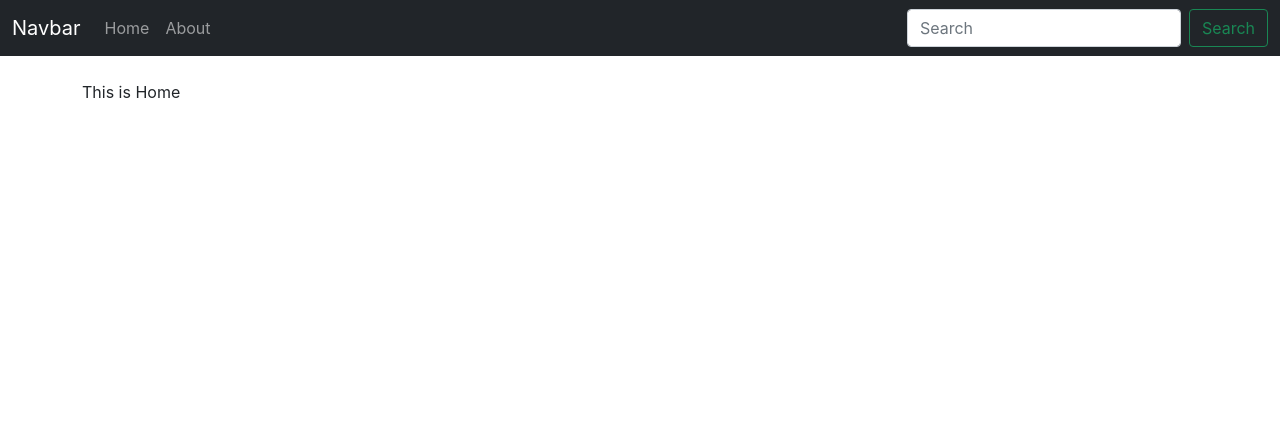
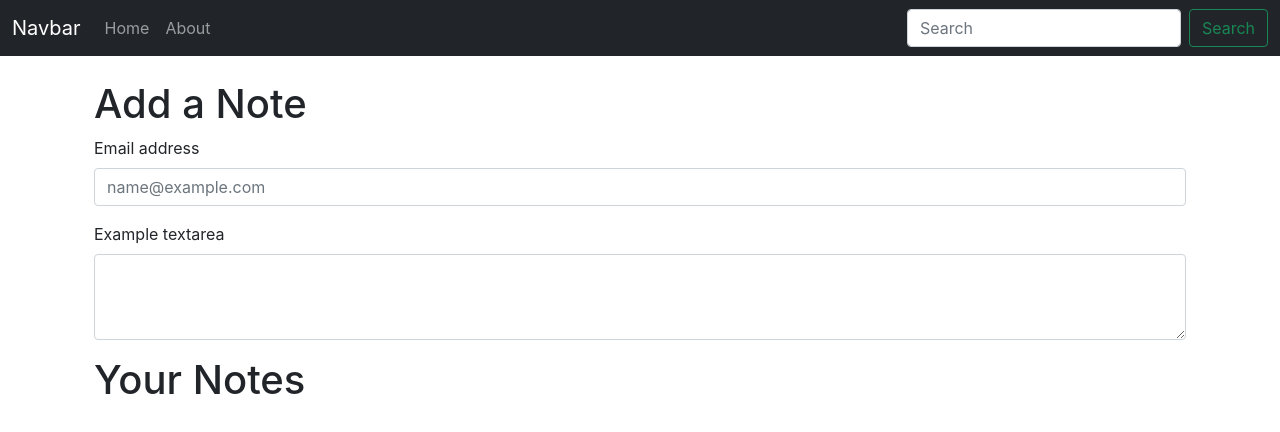
Before and after one commit to froster02/mynotebook, a React (Create React App) app: page / in a window 1280 px wide. Shown: the top 432 px of the page. Built offline with nearby package versions, Linux system fonts and the light colour scheme; the HTML template or start-up script is replaced by a standard one.

Commit message:
feat: implement Home component layout for adding and displaying notes

```diff
--- a/src/components/Home.js
+++ b/src/components/Home.js
@@ -2,10 +2,22 @@ import React from 'react'
 
 const Home = () => {
     return (
-        <div>
-            This is Home
+        <div className='container my-3'>
+            <h1>Add a Note</h1>
+
+            <div class="mb-3">
+                <label for="exampleFormControlInput1" class="form-label">Email address</label>
+                <input type="email" class="form-control" id="exampleFormControlInput1" placeholder="name@example.com" />
+            </div>
+            <div class="mb-3">
+                <label for="exampleFormControlTextarea1" class="form-label">Example textarea</label>
+                <textarea class="form-control" id="exampleFormControlTextarea1" rows="3"></textarea>
+            </div>
+
+            <h1>Your Notes</h1>
         </div>
     )
 }
 
 export default Home
+// This is the Home component that serves as the main page for adding and displaying notes.
```
